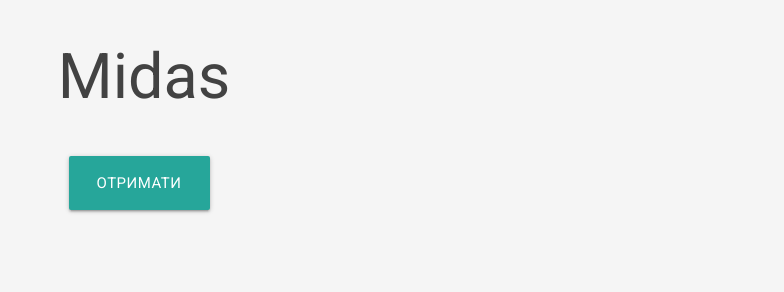
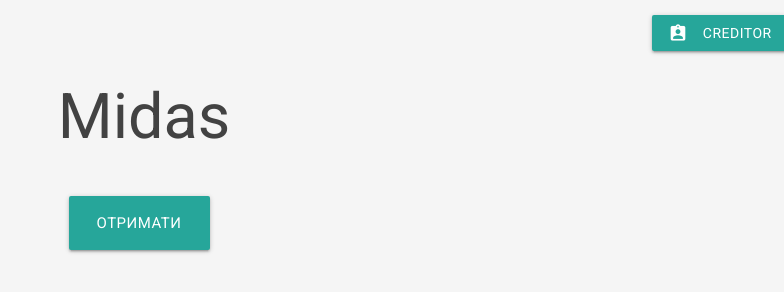
Before and after one commit to miletskiy/midas, a plain HTML site: page index.html in a window 1280 px wide. Shown: the whole page, without its empty margins (496-1280 px from the left). Drawn offline with nearby package versions, Linux system fonts and the light colour scheme.

Commit message:
added creditor ling

```diff
--- a/css/screen.css
+++ b/css/screen.css
@@ -14,3 +14,12 @@
 	position: relative;
 	left: 44%;
 }
+
+#creditor-button {
+	height: 10px;
+	margin: 1em;
+}
+
+.pull-right {
+	float: right;
+}
--- a/index.html
+++ b/index.html
@@ -23,10 +23,21 @@
 
     <!-- Header -->
     <div class="row" id="header">
+      <div class="col s12" id="creditor-button">
+      <a class="btn waves-effect pull-right"><i class="material-icons left">assignment_ind</i>Creditor</a>
+      </div>
+
       <div class="col s12">
         <h1 class="main-test-logo">Midas</h1>
       </div>
     </div>
+
+  </div>
+
+
+
+
+
 
   <!-- Взяти кредит -->
   <div class="row" id="get-money-content">
```
Lines whose indentation alone changed are shown as unchanged.
